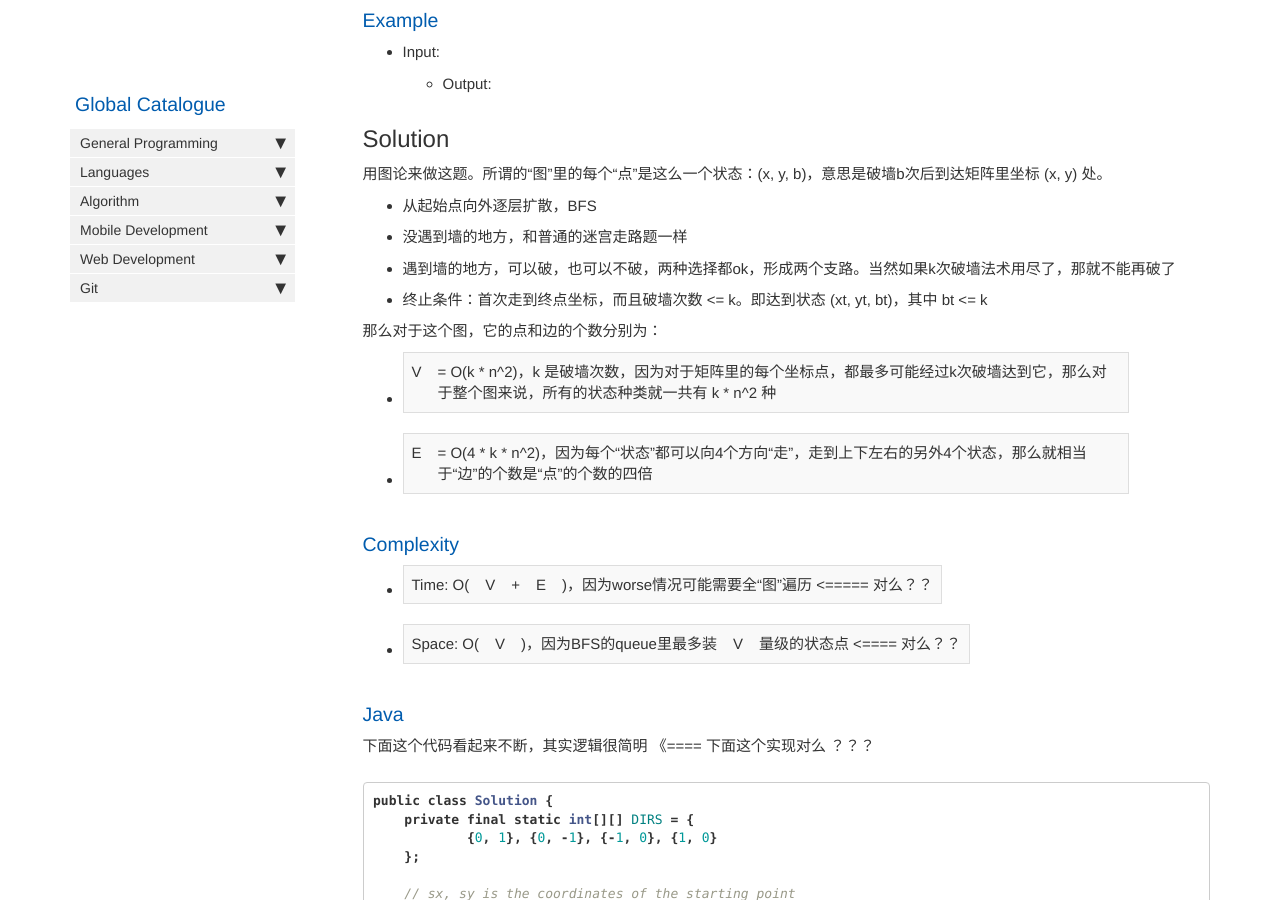
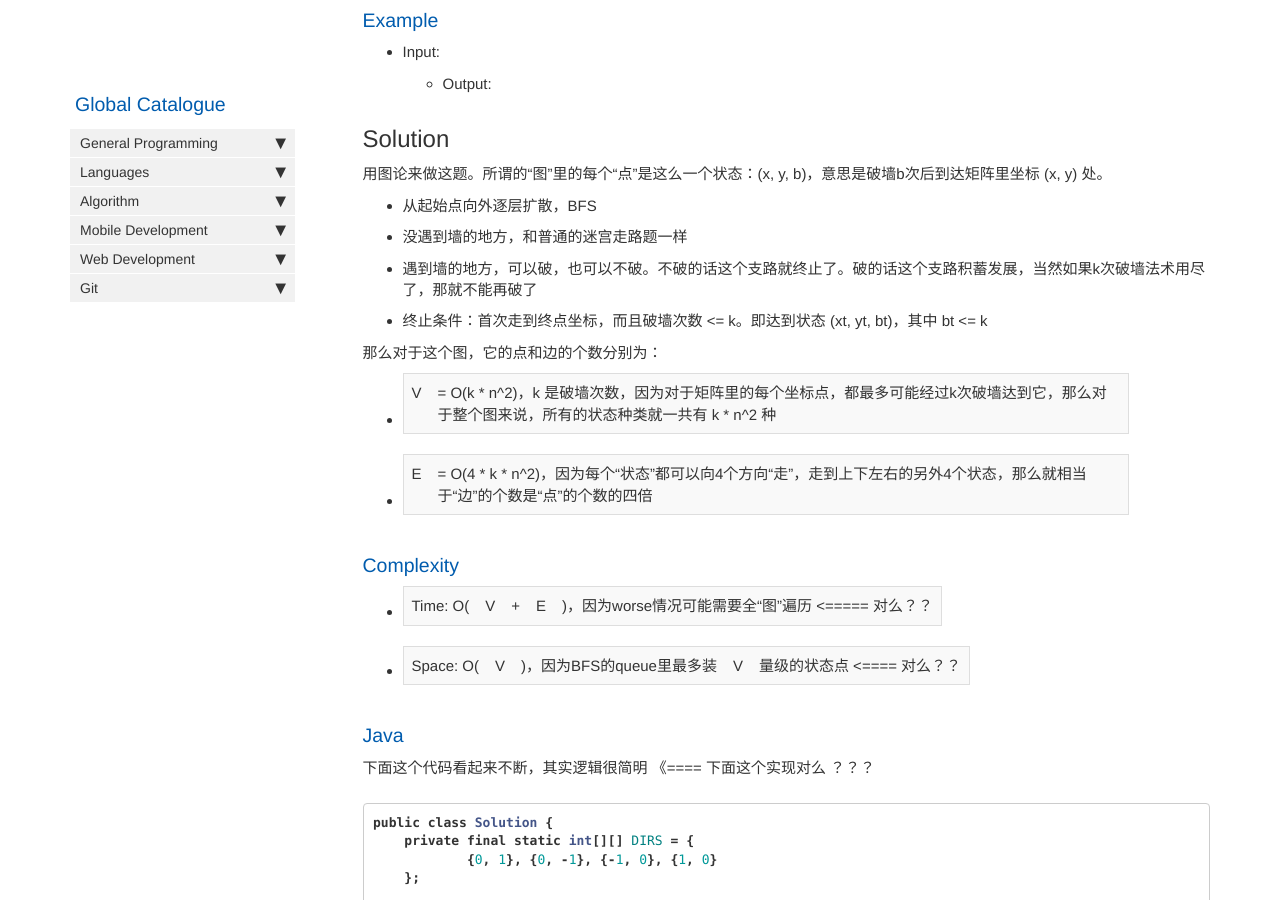
Before and after one commit to HungryOrc/hungryorc.github.io, a Jekyll site: the page built from pages/algorithm/algorithm_shortest_path_in_matrix_with_max_wall_breaking_counts.md, in a window 1280 px wide and 900 px high, scrolled down 346 px. Built offline with Jekyll 4.4.1, drawn with Linux system fonts in a browser that asks for light colours; nearby versions of some CDN libraries; comment, search, counter and statistics services are not loaded.

Commit message:
Update algorithm_shortest_path_in_matrix_with_max_wall_breaking_counts.md

```diff
--- a/pages/algorithm/algorithm_shortest_path_in_matrix_with_max_wall_breaking_counts.md
+++ b/pages/algorithm/algorithm_shortest_path_in_matrix_with_max_wall_breaking_counts.md
@@ -21,7 +21,7 @@ toc: false
 用图论来做这题。所谓的“图”里的每个“点”是这么一个状态：(x, y, b)，意思是破墙b次后到达矩阵里坐标 (x, y) 处。
 * 从起始点向外逐层扩散，BFS
 * 没遇到墙的地方，和普通的迷宫走路题一样
-* 遇到墙的地方，可以破，也可以不破，两种选择都ok，形成两个支路。当然如果k次破墙法术用尽了，那就不能再破了
+* 遇到墙的地方，可以破，也可以不破。不破的话这个支路就终止了。破的话这个支路积蓄发展，当然如果k次破墙法术用尽了，那就不能再破了
 * 终止条件：首次走到终点坐标，而且破墙次数 <= k。即达到状态 (xt, yt, bt)，其中 bt <= k
 
 那么对于这个图，它的点和边的个数分别为：
```
